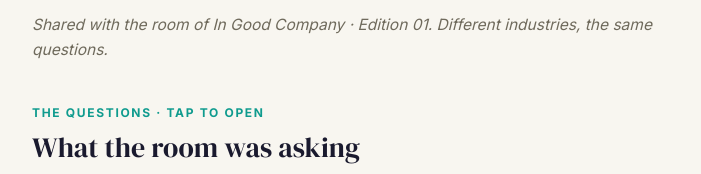
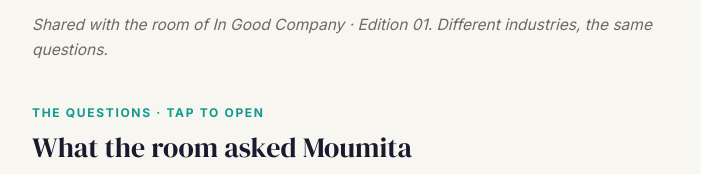
Before and after one commit to adityajh/adityajhunjhunwala-site, an Eleventy site: page in-good-company/index.html in a window 1280 px wide. Shown: the part 7620-7794 px from the top of the page, without its empty margins (290-991 px from the left). Built offline with nearby package versions, Linux system fonts and the light colour scheme; Eleventy itself is replaced by a stand-in of ours; files that its build step writes are made by us from their sources.

Commit message:
in-good-company: credit Moumita in questions headline

```diff
--- a/in-good-company/index.html
+++ b/in-good-company/index.html
@@ -403,7 +403,7 @@
 
   <div class="section">
     <div class="kicker">The questions · tap to open</div>
-    <h2>What the room was asking</h2>
+    <h2>What the room asked Moumita</h2>
     <p class="muted" style="margin:0 0 4px;">Drawn from the room's own submissions and the questions asked out loud. Not conclusions, prompts to keep thinking about.</p>
 
     <details class="x"><summary><span class="sq">?</span><span><span class="sh">Where does AI actually earn its place in my business?</span><span class="ss">The most common question in the room</span></span></summary><div class="xbody"><ul>
```
